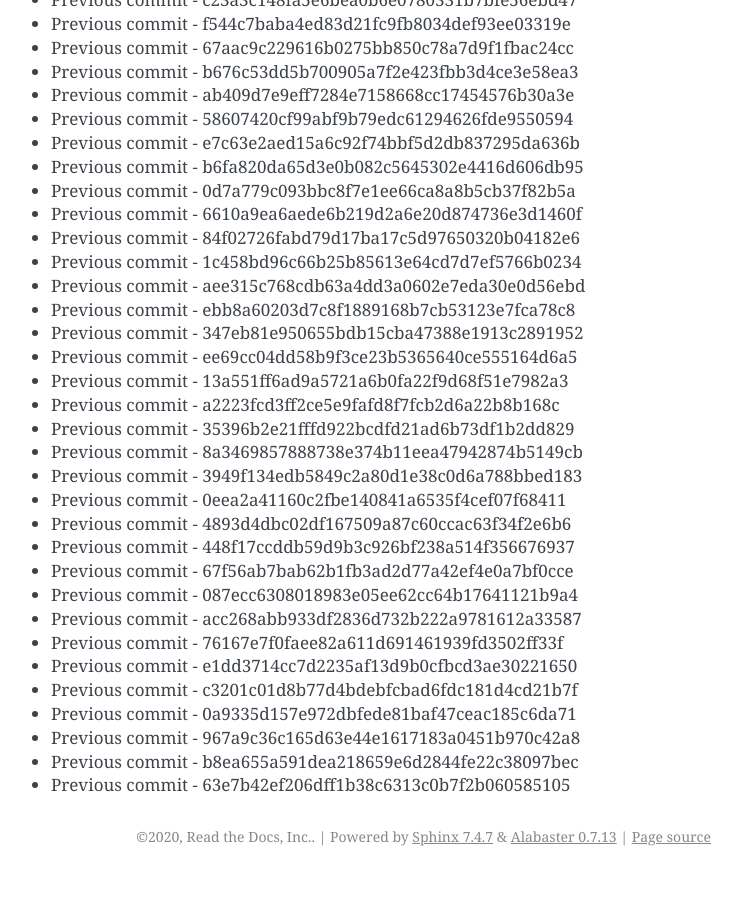
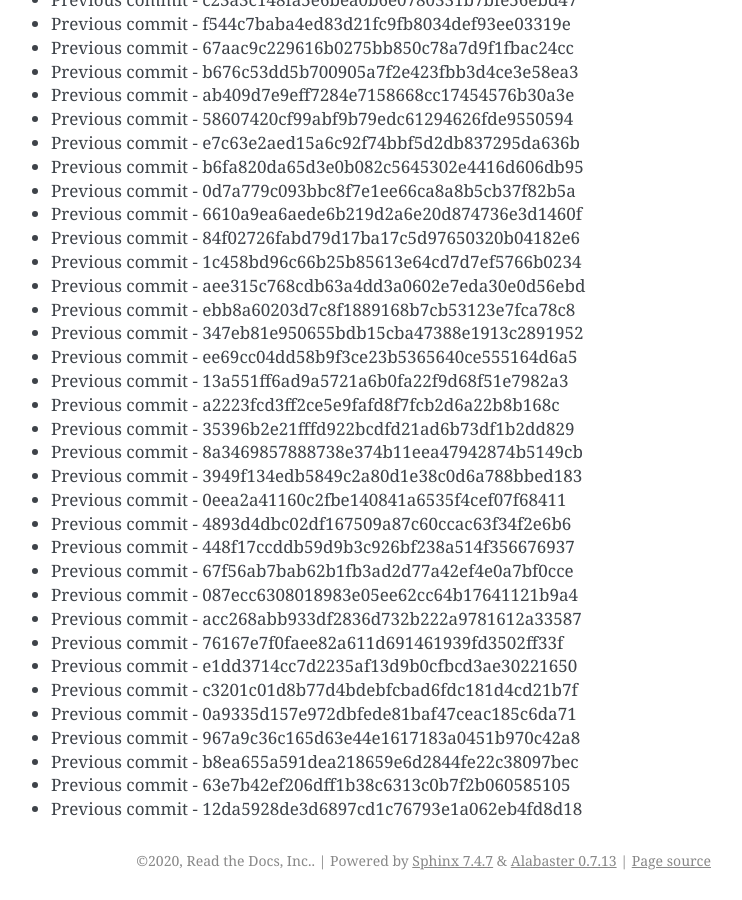
Before and after one commit to readthedocs/rtd-git-stresstest, a Sphinx documentation site: the page built from docs/updates.rst, in a window 1280 px wide and 900 px high, scrolled down 26356 px. Shown: the whole window, without its empty margins (399-1141 px from the left). Built offline with Sphinx 7.4.7, drawn with Linux system fonts in a browser that asks for light colours; before the commit the page ends 27232 px from its top, so only the background shows below that.

Commit message:
Generating commit from previous: 12da5928de3d6897cd1c76793e1a062eb4fd8d18

```diff
--- a/docs/updates.rst
+++ b/docs/updates.rst
@@ -1139,3 +1139,4 @@ It can be tested for any performance characteristics.
 * Previous commit - 967a9c36c165d63e44e1617183a0451b970c42a8
 * Previous commit - b8ea655a591dea218659e6d2844fe22c38097bec
 * Previous commit - 63e7b42ef206dff1b38c6313c0b7f2b060585105
+* Previous commit - 12da5928de3d6897cd1c76793e1a062eb4fd8d18
```
